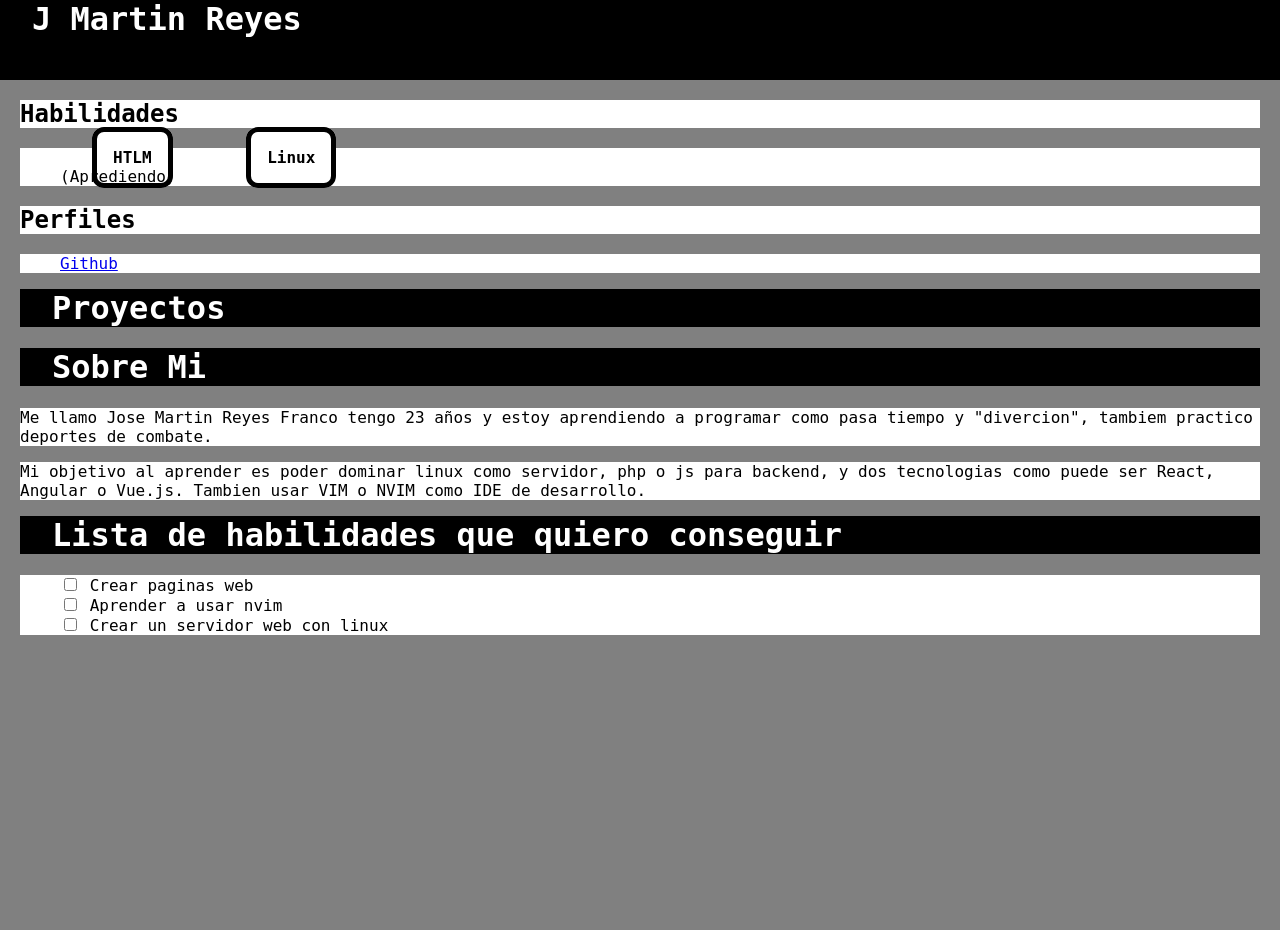
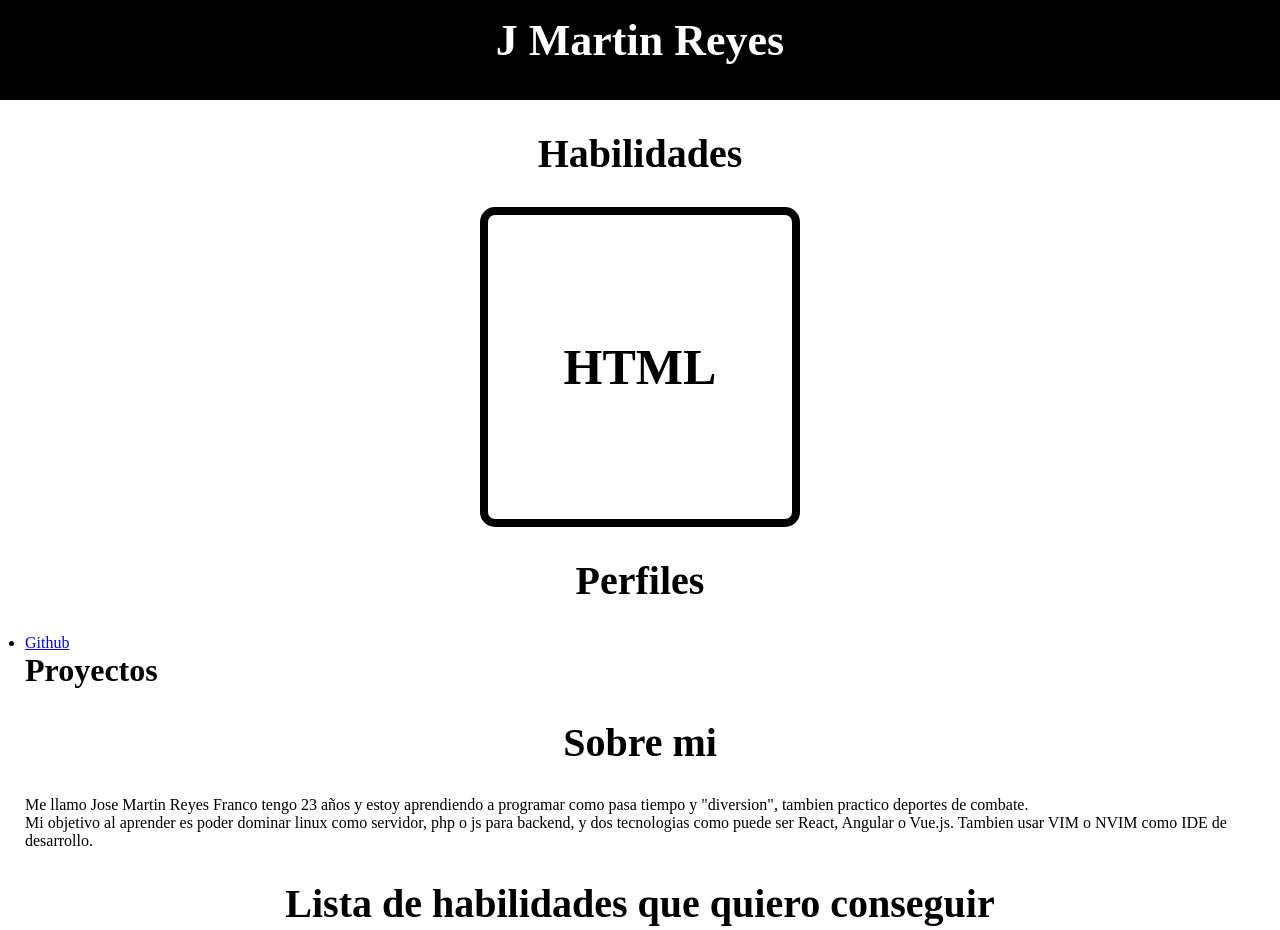
Before and after one commit to MartiRF/Portafolio_Vanilla, a plain HTML site: page index.html in a window 1280 px wide. Shown: the top 930 px of the page. Before the commit the page ends 800 px from the top, so only its background shows below. Drawn offline with Linux system fonts and the light colour scheme.

Commit message:
Titulos CSS Movil

```diff
--- a/index.html
+++ b/index.html
@@ -2,9 +2,22 @@
 <html lang="es">
 	<head>
 		<title>MartiDEV</title>
+		<meta charset="UTF-8">
+		<meta name="viewport" content="width=device-width, initial-scale=1.0">
 		<!-- Aqui iria el Favicon si tuviera uno -->
 	<style>
+		*{
+			margin:0px;
+			padding:0px;
+			box-sizing:border-box;
+		}
+		h2{
+			text-align:center;
+			margin:30px 0;
+			font-size:40px;
+		}
 		/*Comentario simple*/
+		/*
 		*{
 			box-sizing:border-box;
 		}
@@ -24,6 +37,10 @@
 			margin:0 20px;
 		}
 		span{
+			min-height:100px;
+			min-width:100px;
+			display:flex;
+			flex-direction:column;
 			border:solid 5px;
 			border-radius:12px;
 			margin:2rem;
@@ -44,19 +61,20 @@
 			list-style-type:none;
 			display:inline;
 		}
+	*/
 	</style>
 	</head>
 	<body>
-		<header>
-				<h1>J Martin Reyes</h1>
+		<header style="background-color:black; color:white; font-size:22px; padding:15px; height:100px">
+				<h1 style="text-align:center;">J Martin Reyes</h1>
 		</header>
-		<main>
-			<div>
-				<h2>Habilidades</h2>
-				<ul>
-				<li><span><b>HTLM</b></span></li>
-				<li><span><b>Linux</b></span><br/>(Aprediendo)</li>
-				<ul>
+		<main style="padding:0 25px;">
+			<div style="display:flex; flex-direction:column; margin:auto;">
+				<h2 style="text-align:center; margin:30px 0;font-size:40px;">Habilidades</h2>
+				<div style="margin:auto;">
+						<span style="display:flex; border:8px solid black; width:320px; height:320px; font-size:50px; align-items:center; border-radius:15px;"><b style="display:block; margin-left:auto; margin-right:auto;">HTML</b></span>
+						<!--						<span><b>Linux</b>(Aprendiendo)</span> -->
+				</div>
 			</div>
 			<div>
 				<h2>Perfiles</h2>
@@ -68,13 +86,13 @@
 				<h1>Proyectos</h1>
 			</div>
 			<div>
-				<h1>Sobre Mi</h1>
-				<p>Me llamo Jose Martin Reyes Franco tengo 23 años y estoy aprendiendo a programar como pasa tiempo y "divercion", tambiem practico deportes de combate.
+				<h2>Sobre mi</h2>
+				<p>Me llamo Jose Martin Reyes Franco tengo 23 años y estoy aprendiendo a programar como pasa tiempo y "diversion", tambien practico deportes de combate.
 				</p>
 				<p> Mi objetivo al aprender es poder dominar linux como servidor, php o js para backend, y dos tecnologias como puede ser React, Angular o Vue.js. Tambien usar VIM o NVIM como IDE de desarrollo.
 				</p>
 				<div>
-					<h1>Lista de habilidades que quiero conseguir</h1>
+					<h2>Lista de habilidades que quiero conseguir</h2>
 					<ul>
 						<il>
 							<input type="checkbox" />
```
